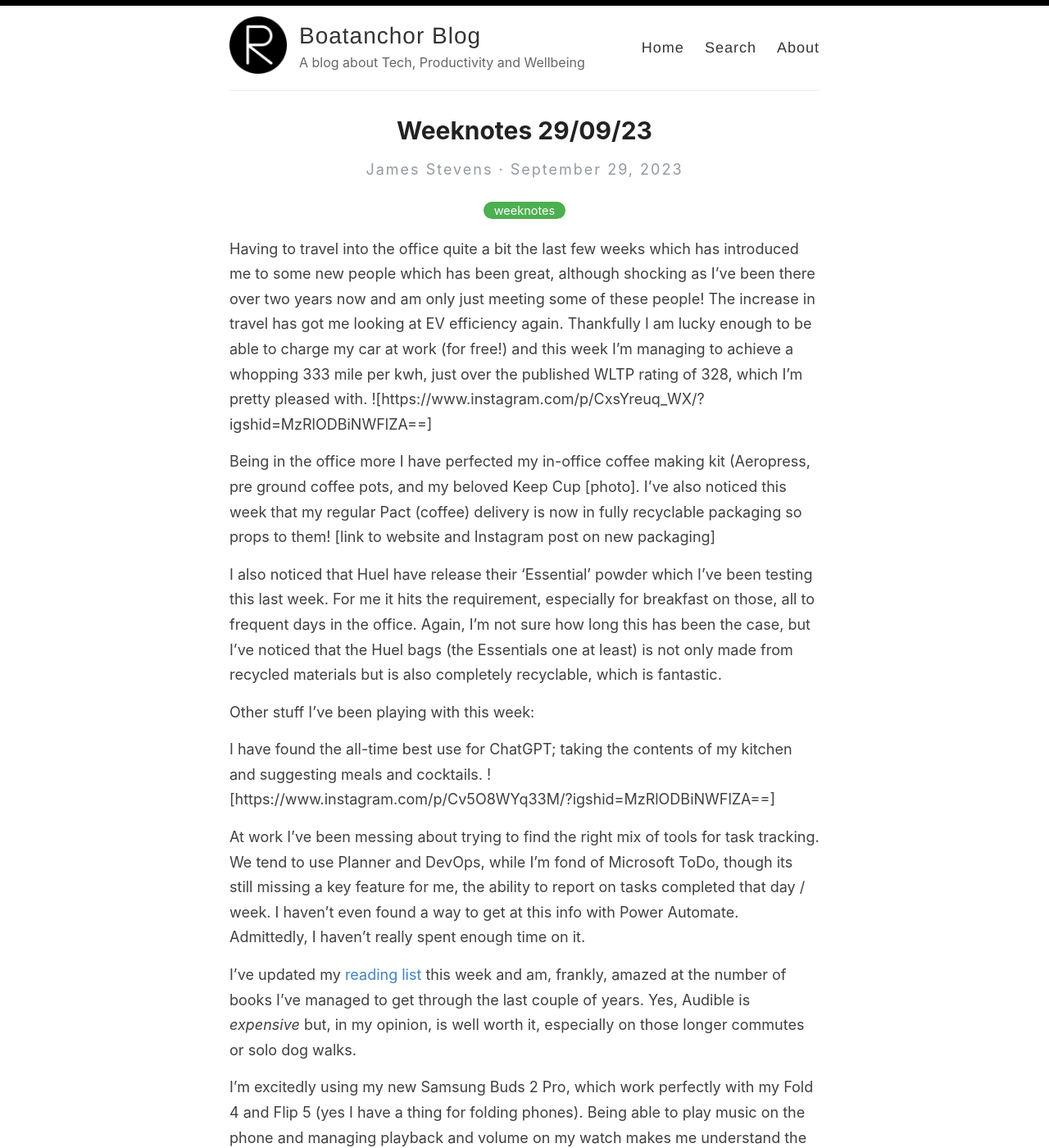
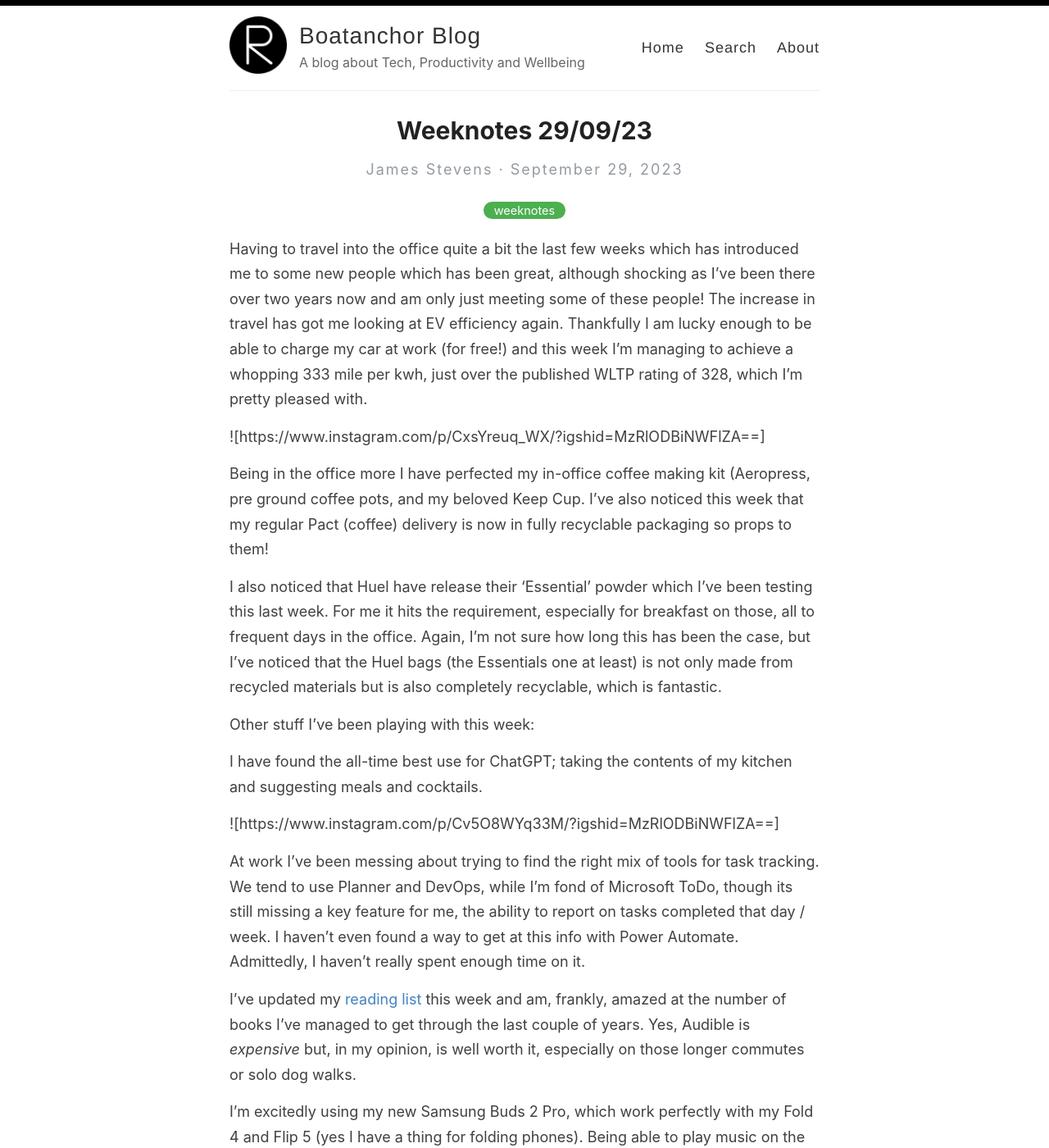
Before and after one commit to jeeves2001/jeeves2001.github.io, a Jekyll site: the page built from _posts/2023-09-29-Weeknotes_29_09_2023.md, in a window 1280 px wide and 1400 px high. Shown: the whole window at 82% size. Built offline with Jekyll 4.4.1, drawn with Linux system fonts in a browser that asks for light colours.

Commit message:
Update 2023-09-29-Weeknotes_29_09_2023.md

```diff
--- a/_posts/2023-09-29-Weeknotes_29_09_2023.md
+++ b/_posts/2023-09-29-Weeknotes_29_09_2023.md
@@ -5,15 +5,17 @@ categories: weeknotes
 ---
 
 Having to travel into the office quite a bit the last few weeks which has introduced me to some new people which has been great, although shocking as I've been there over two years now and am only just meeting some of these people! The increase in travel has got me looking at EV efficiency again. Thankfully I am lucky enough to be able to charge my car at work (for free!) and this week I'm managing to achieve a whopping 333 mile per kwh, just over the published WLTP rating of 328, which I'm pretty pleased with.
+
 ![https://www.instagram.com/p/CxsYreuq_WX/?igshid=MzRlODBiNWFlZA==]
 
-Being in the office more I have perfected my in-office coffee making kit (Aeropress, pre ground coffee pots, and my beloved Keep Cup [photo]. I've also noticed this week that my regular Pact (coffee) delivery is now in fully recyclable packaging so props to them! [link to website and Instagram post on new packaging]
+Being in the office more I have perfected my in-office coffee making kit (Aeropress, pre ground coffee pots, and my beloved Keep Cup. I've also noticed this week that my regular Pact (coffee) delivery is now in fully recyclable packaging so props to them!
 
 I also noticed that Huel have release their 'Essential' powder which I've been testing this last week. For me it hits the requirement, especially for breakfast on those, all to frequent days in the office. Again, I'm not sure how long this has been the case, but I've noticed that the Huel bags (the Essentials one at least) is not only made from recycled materials but is also completely recyclable, which is fantastic.
 
 Other stuff I've been playing with this week:
 
 I have found the all-time best use for ChatGPT; taking the contents of my kitchen and suggesting meals and cocktails.
+
 ![https://www.instagram.com/p/Cv5O8WYq33M/?igshid=MzRlODBiNWFlZA==]
 
 At work I've been messing about trying to find the right mix of tools for task tracking. We tend to use Planner and DevOps, while I'm fond of Microsoft ToDo, though its still missing a key feature for me, the ability to report on tasks completed that day / week. I haven't even found a way to get at this info with Power Automate. Admittedly, I haven’t really spent enough time on it.
```
